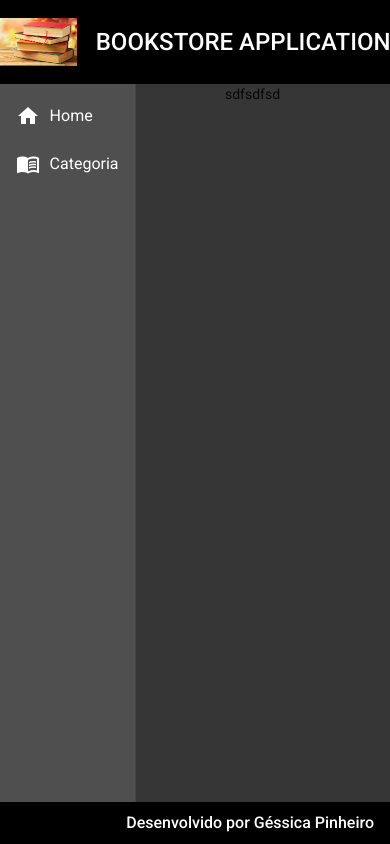
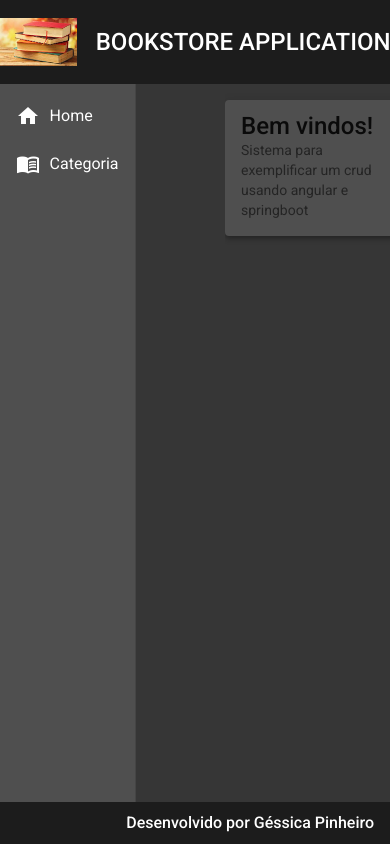
Before and after one commit to GessicaP/bookstore-front, an Angular app: page / in a window 390 px wide. Built offline with nearby package versions, Linux system fonts and the light colour scheme.

Commit message:
Home implementado com rota

```diff
--- a/src/app/app-routing.module.ts
+++ b/src/app/app-routing.module.ts
@@ -1,7 +1,13 @@
 import { NgModule } from '@angular/core';
 import { RouterModule, Routes } from '@angular/router';
+import { HomeComponent } from './components/views/home/home.component';
 
-const routes: Routes = [];
+const routes: Routes = [
+  {
+    path:'',
+    component: HomeComponent
+  }
+];
 
 @NgModule({
   imports: [RouterModule.forRoot(routes)],
--- a/src/app/components/template/footer/footer.component.css
+++ b/src/app/components/template/footer/footer.component.css
@@ -1,7 +1,7 @@
 .footer{
     position: fixed;
     bottom: 0;
-    background-color: black;
+    background-color: #1C1C1C;
     font-size: 1rem;
     justify-content: flex-end;
     height: 5%;
--- a/src/app/components/template/header/header.component.css
+++ b/src/app/components/template/header/header.component.css
@@ -3,7 +3,7 @@ img{
 }
 
 .app-header{
-    background-color: black;
+    background-color: #1C1C1C;
     justify-content: center;
     height: 10%;
 }
--- a/src/app/components/template/nav/nav.component.html
+++ b/src/app/components/template/nav/nav.component.html
@@ -1,7 +1,7 @@
 <mat-sidenav-container class="container">
     <mat-sidenav mode="side" opened>
         <mat-nav-list>
-            <a mat-list-item>
+            <a routerLink="" mat-list-item>
                 <i class="material-icons">home</i>
                 <span>Home</span>
             </a>
@@ -13,7 +13,8 @@
     </mat-sidenav>
 
     <mat-sidenav-content>
-        sdfsdfsd
+        <router-outlet></router-outlet>
+
     </mat-sidenav-content>
 
 </mat-sidenav-container>
--- /dev/null
+++ b/src/app/components/views/home/home.component.css
@@ -0,0 +1,17 @@
+.home{
+    background-color: #4F4F4F;
+    width: 95%;
+    margin: 1rem auto;
+
+}
+
+@media(max-width:450px){
+    .home{
+        width: 70%;
+    }
+}
+@media(max-width:770px){
+    .home{
+        width: 90%;
+    }
+}
--- /dev/null
+++ b/src/app/components/views/home/home.component.html
@@ -0,0 +1,4 @@
+<mat-card class="home mat-elevation-z4" >
+    <mat-card-title class="titles">Bem vindos!</mat-card-title>
+    <mat-card-subtitle class="subtitle">Sistema para exemplificar um crud usando angular e springboot</mat-card-subtitle>
+</mat-card>
--- /dev/null
+++ b/src/app/components/views/home/home.component.ts
@@ -0,0 +1,15 @@
+import { Component, OnInit } from '@angular/core';
+
+@Component({
+  selector: 'app-home',
+  templateUrl: './home.component.html',
+  styleUrls: ['./home.component.css']
+})
+export class HomeComponent implements OnInit {
+
+  constructor() { }
+
+  ngOnInit(): void {
+  }
+
+}
```
Also changed, not shown: src/app/app.module.ts (+6 -2 lines).
